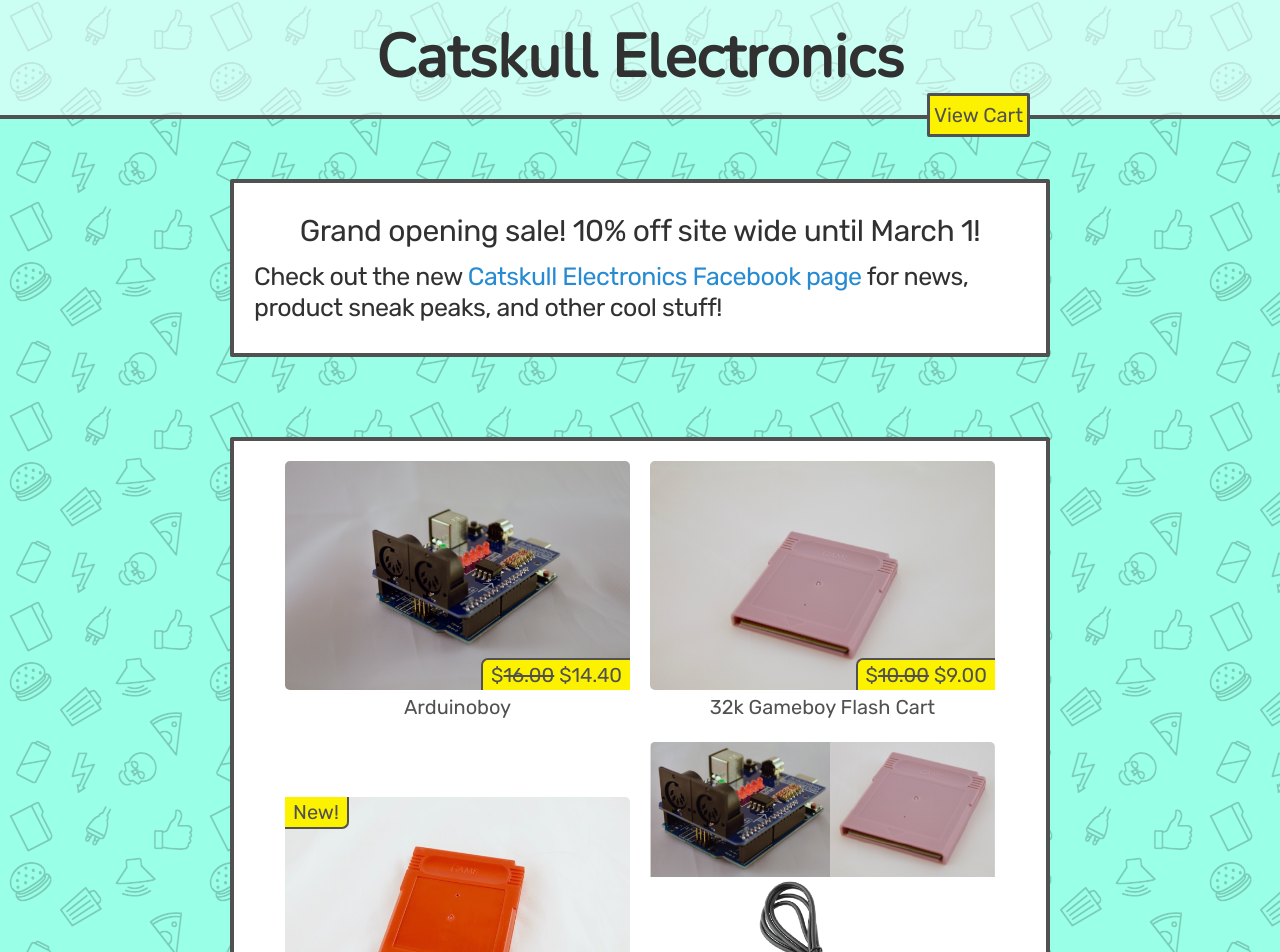
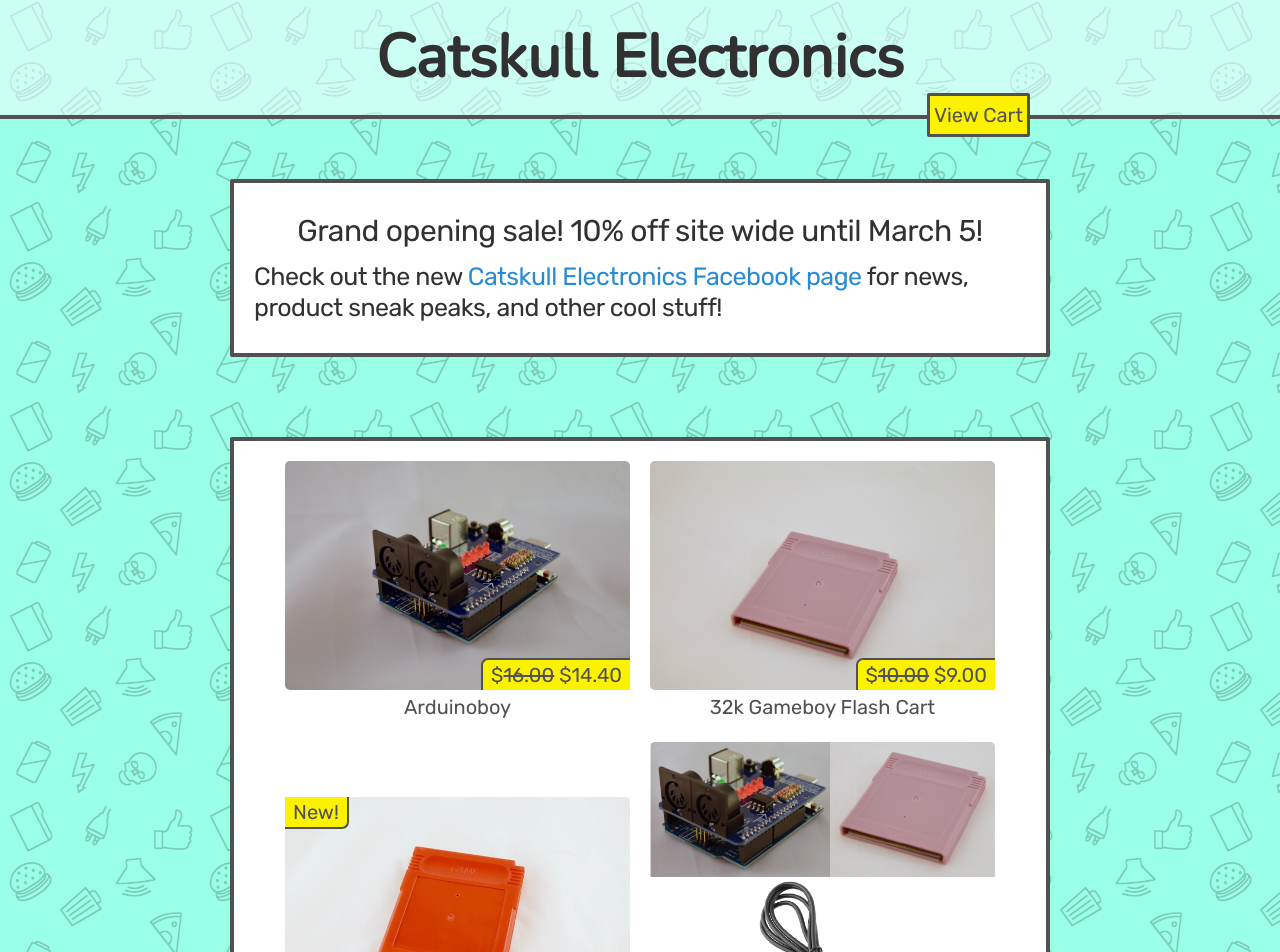
Before and after one commit to catskull/catskullelectronics.com, a Jekyll site: the page built from index.md, in a window 1280 px wide. Shown: the top 952 px of the page. Built offline with Jekyll 4.4.1, drawn with Linux system fonts in a browser that asks for light colours.

Commit message:
Update default.html

```diff
--- a/_layouts/default.html
+++ b/_layouts/default.html
@@ -21,7 +21,7 @@
       </div>
 
       <div class="container content post">
-        <h2 class="notice" style="text-align: center;">Grand opening sale! 10% off site wide until March 1!</h2>
+        <h2 class="notice" style="text-align: center;">Grand opening sale! 10% off site wide until March 5!</h2>
         <h3 class="notice">Check out the new <a href="https://www.facebook.com/catskullelectronics" target="_blank">Catskull Electronics Facebook page</a> for news, product sneak peaks, and other cool stuff!</h3>
       </div>
 
```
